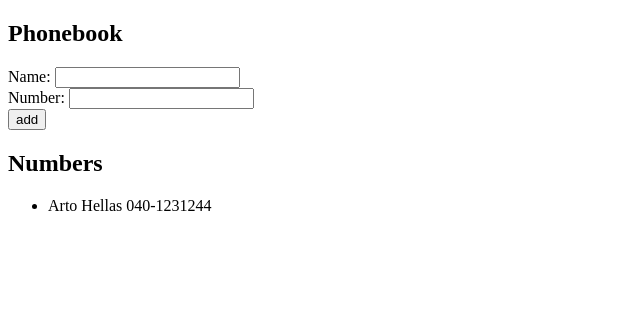
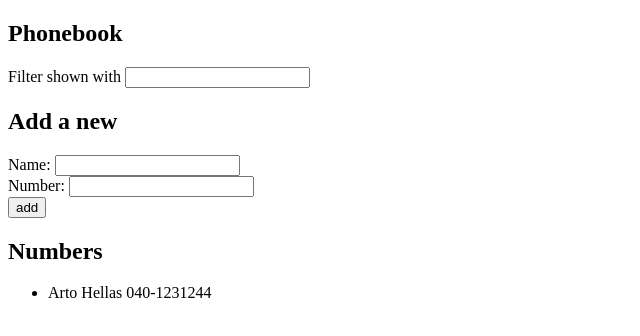
Before and after one commit to Pekk4/fullstack, a React (Create React App) app in the folder osa2/puhelinluettelo/: page / in a window 1280 px wide. Shown: the top 336 px of the page, without its empty margins (0-640 px from the left). Built offline with nearby package versions, Linux system fonts and the light colour scheme.

Commit message:
Assignment 2.9

```diff
--- a/osa2/puhelinluettelo/src/App.js
+++ b/osa2/puhelinluettelo/src/App.js
@@ -38,7 +38,9 @@
   return (
     <div>
       <h2>Phonebook</h2>
+      <div>Filter shown with <input /></div>
       <form onSubmit={addName}>
+        <h2>Add a new</h2>
         <div>
           Name: <input value={newName} onChange={handleNameChange} />
         </div>
```
